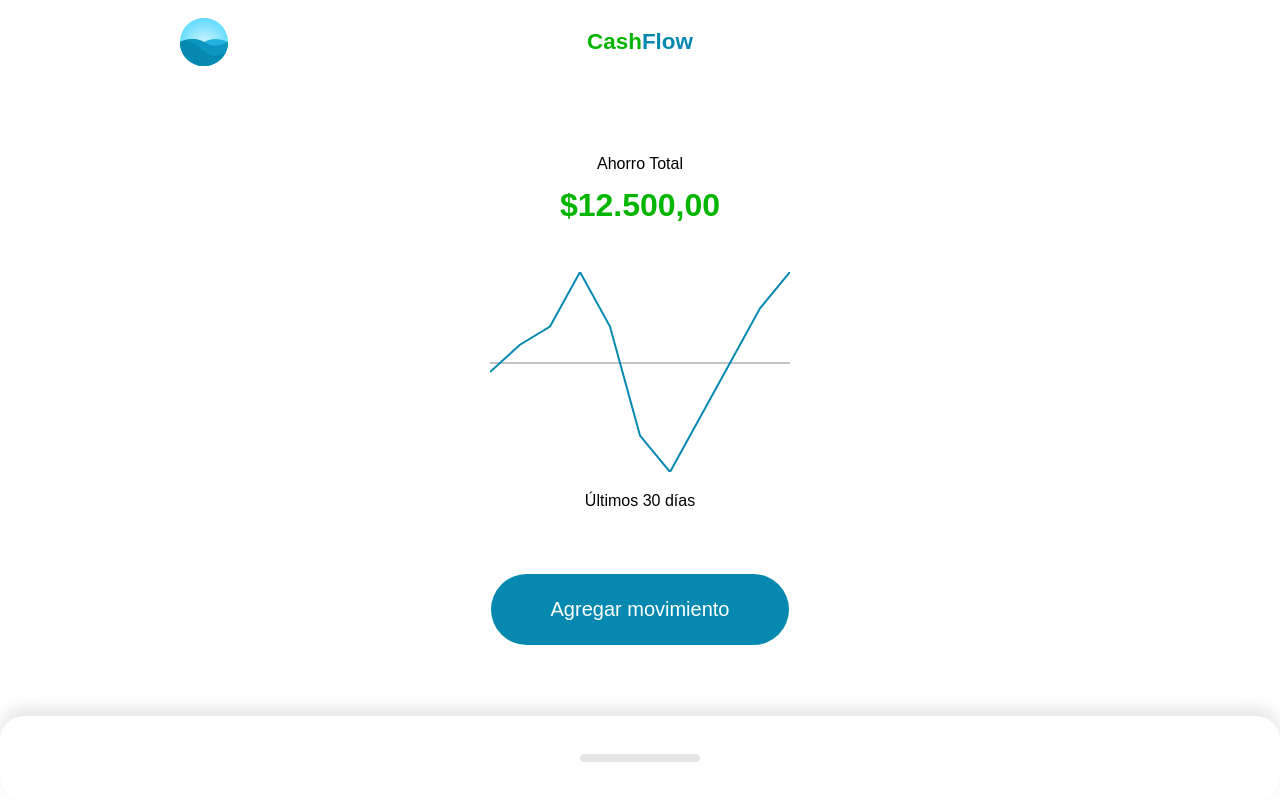
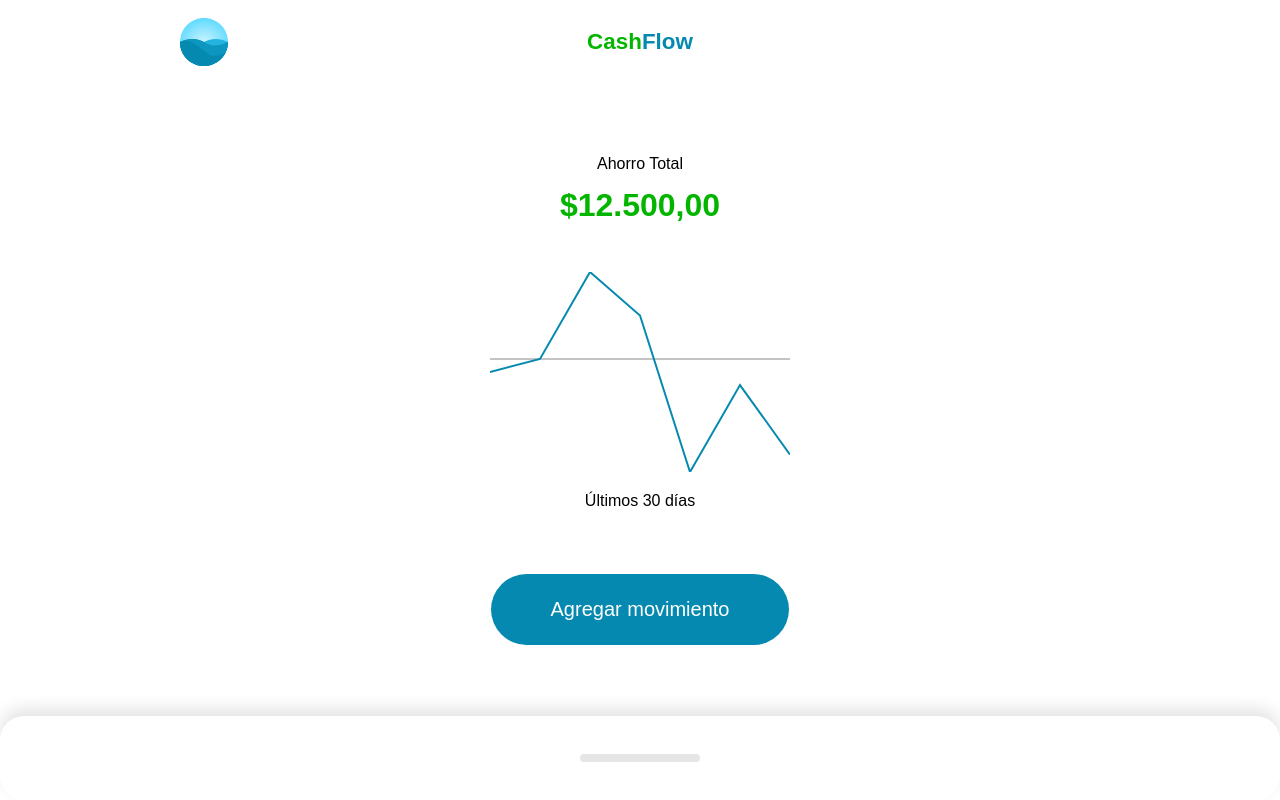
Before and after one commit to juaneins/vue-cash-flow-app, a Vue app: page / in a window 1280 px wide. Built offline with nearby package versions, Linux system fonts and the light colour scheme.

Commit message:
graficar montos de cada movimiento

```diff
--- a/src/components/HomeComponent.vue
+++ b/src/components/HomeComponent.vue
@@ -1,5 +1,5 @@
 <script setup>
-import { ref } from 'vue';
+import { ref, computed } from 'vue';
 import LayoutComponent from '@/components/LayoutComponent.vue';
 import HeaderComponent from '@/components/HeaderComponent.vue';
 import MovementsComponent from '@/components/Movements/MovementsComponent.vue';
@@ -14,46 +14,68 @@ const movements = ref([
     title: 'Movimiento',
     description: 'Deposito de salario',
     amount: 1000,
+    time: new Date('03/05/2024'),
   },
   {
     id: 2,
     title: 'Movimiento 1',
-    description: 'Deposito de honorarios',
-    amount: 500,
+    description: 'Gasto de honorarios',
+    amount: -500,
+    time: new Date('04/01/2024'),
   },
   {
     id: 3,
     title: 'Movimiento 3',
     description: 'Comida',
-    amount: -100,
+    amount: -700,
+    time: new Date('01/01/2024'),
   },
   {
     id: 4,
     title: 'Movimiento 4',
     description: 'Colegiatura',
-    amount: 1000,
+    amount: -1800,
+    time: new Date('03/15/2024'),
   },
   {
     id: 5,
     title: 'Movimiento 5',
     description: 'Reparación equipo',
     amount: 1000,
+    time: new Date('03/25/2024'),
   },
   {
     id: 6,
     title: 'Movimiento 6',
     description: 'Compras repuestos',
     amount: -800,
+    time: new Date('03/08/2024'),
   },
   {
     id: 7,
     title: 'Movimiento 7',
     description: 'Reparación auto',
     amount: -1420,
+    time: new Date('04/01/2024'),
   },
 ]);
 
-const amounts = ref([100, 200, 500, 200, -400, -600, -300, 0, 300, 500]);
+const amounts = computed(() => {
+  const lastDays = movements.value
+    .filter((m) => {
+      const today = new Date();
+      const oldDate = today.setDate(today.getDate() - 30);
+      return m.time > oldDate;
+    })
+    .map((m) => m.amount);
+
+  return lastDays.map((m, i) => {
+    const lastMovements = lastDays.slice(0, i);
+    return lastMovements.reduce((suma, movement) => {
+      return suma + movement;
+    }, 0);
+  });
+});
 </script>
 <template>
   <LayoutComponent>
--- a/src/components/Resume/GraphicComponent.vue
+++ b/src/components/Resume/GraphicComponent.vue
@@ -34,6 +34,7 @@ const points = computed(() => {
 
 const showPointer = ref(false);
 const pointer = ref(0);
+
 const tap = ({ target, touches }) => {
   showPointer.value = true;
   const elementWidth = target.getBoundingClientRect().width;
```
